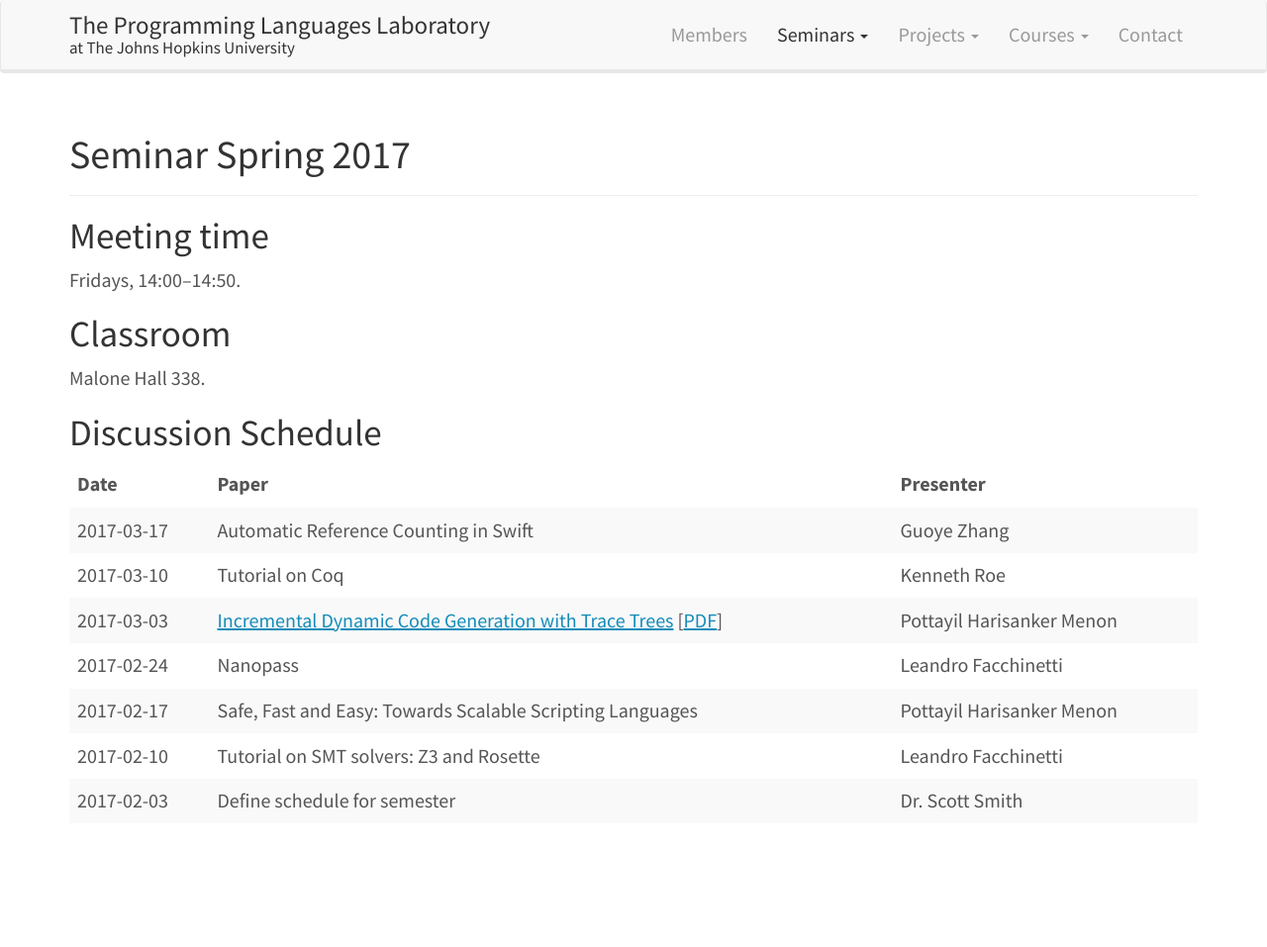
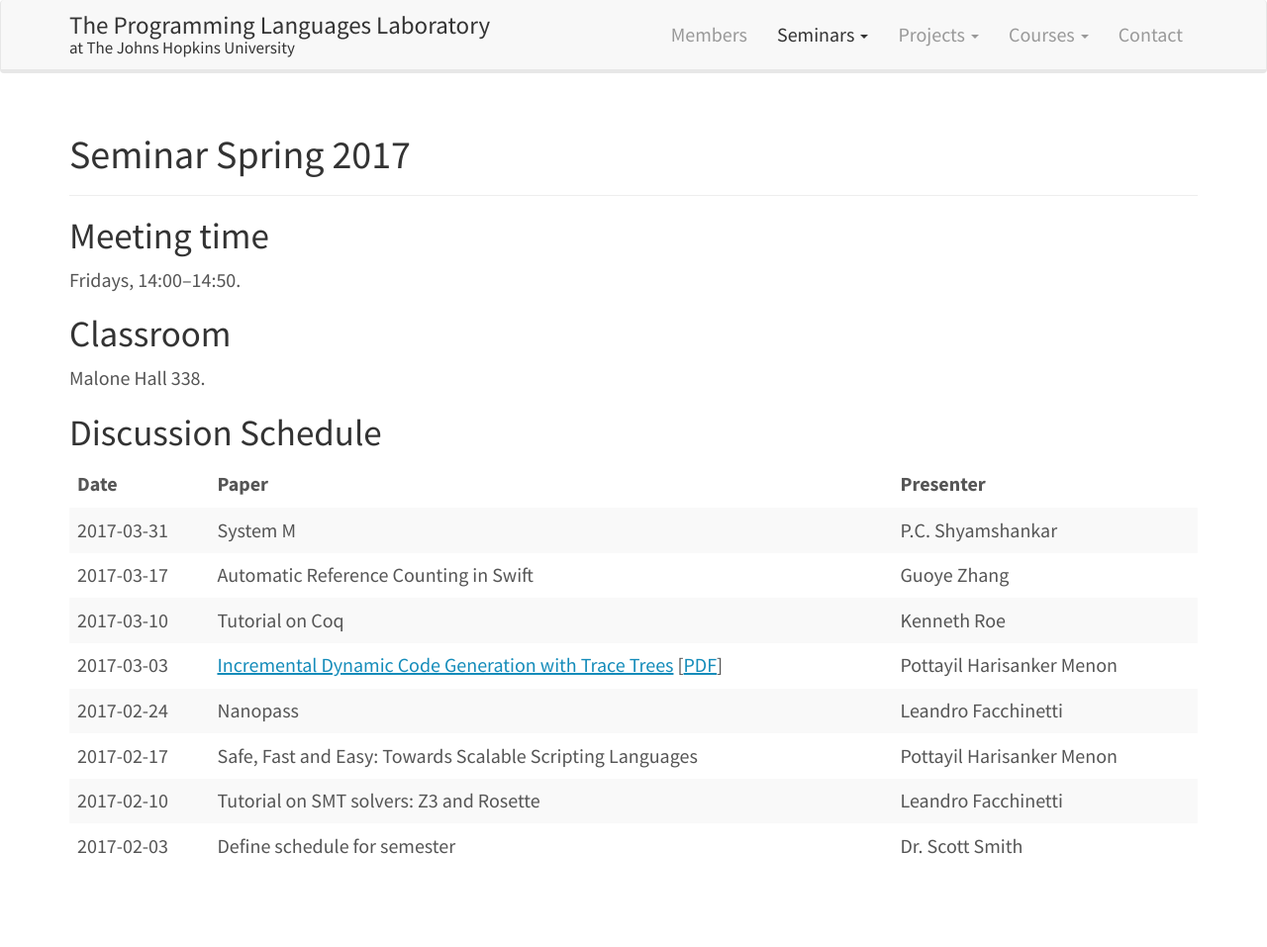
Before and after one commit to JHU-PL-Lab/www-pl-lab, a Jekyll site: the page built from seminars/spring-2017.md, in a window 1280 px wide. Shown: the whole page at 99% size. Built offline with Jekyll 4.4.1, drawn with Linux system fonts in a browser that asks for light colours; before the commit the page ends 912 px from its top, so only the background shows below that.

Commit message:
Add seminar

```diff
--- a/seminars/spring-2017.md
+++ b/seminars/spring-2017.md
@@ -18,6 +18,7 @@ Discussion Schedule
 
 |       Date | Paper                                                                                                                                                                                                                                    | Presenter                 |
 |------------+------------------------------------------------------------------------------------------------------------------------------------------------------------------------------------------------------------------------------------------+---------------------------|
+| 2017-03-31 | System M                                                                                                                                                                                                                                 | P.C. Shyamshankar         |
 | 2017-03-17 | Automatic Reference Counting in Swift                                                                                                                                                                                                    | Guoye Zhang               |
 | 2017-03-10 | Tutorial on Coq                                                                                                                                                                                                                          | Kenneth Roe               |
 | 2017-03-03 | [Incremental Dynamic Code Generation with Trace Trees](http://citeseerx.ist.psu.edu/viewdoc/summary?doi=10.1.1.113.557) [[PDF](http://www.ecst.csuchico.edu/~juliano/csci693/Presentations/2008w/Materials/ShahR/DOCS/ICS-TR-06-16.pdf)] | Pottayil Harisanker Menon |
```
